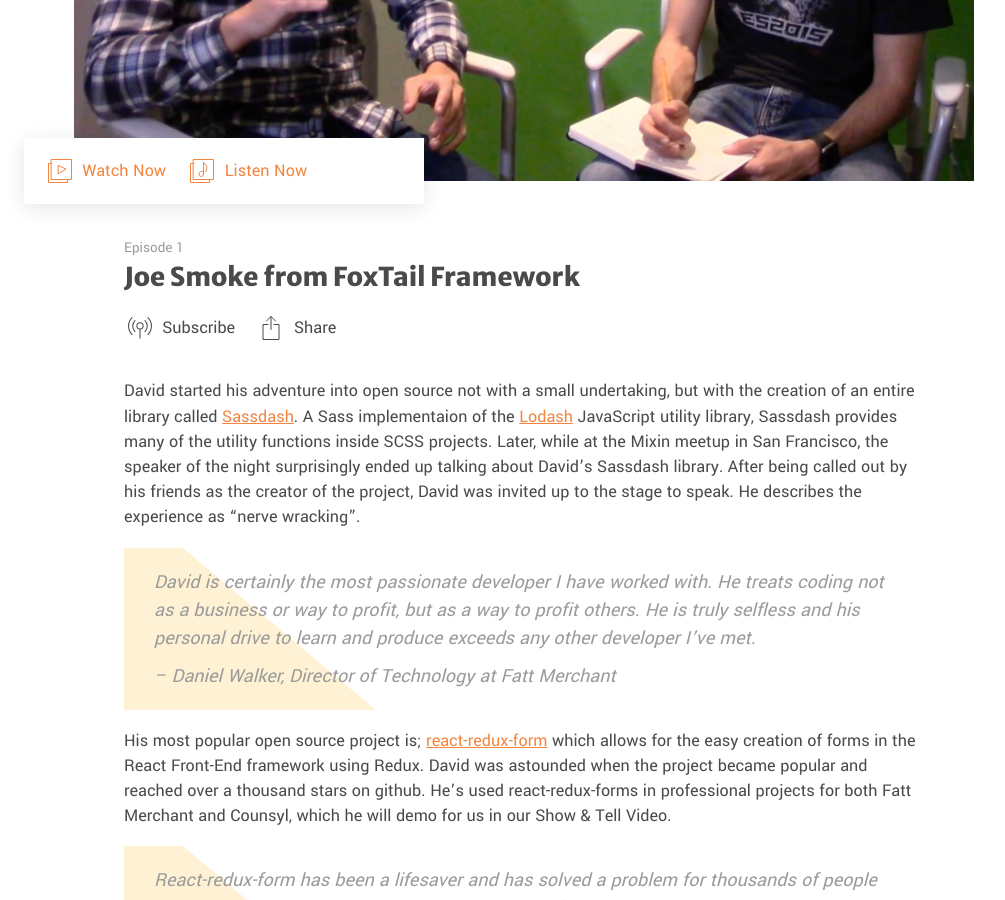
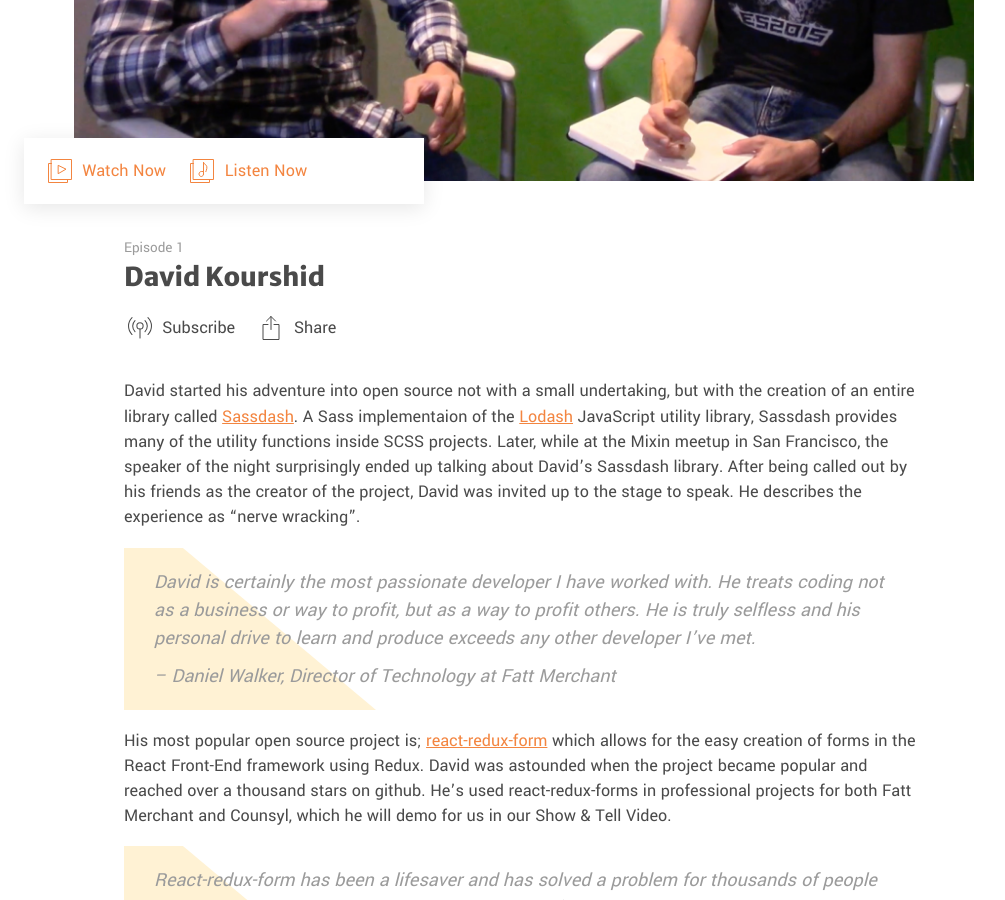
Before and after one commit to Code-Pop/open-sourcecraft, a Jekyll site: the page built from _episodes/david-kourshid.markdown, in a window 1280 px wide and 900 px high, scrolled down 413 px. Shown: the whole window, without its empty margins (116-1121 px from the left). Built offline with Jekyll 4.4.1, drawn with Linux system fonts in a browser that asks for light colours.

Commit message:
Updated David Kourshid

```diff
--- a/_episodes/david-kourshid.markdown
+++ b/_episodes/david-kourshid.markdown
@@ -1,5 +1,5 @@
 ---
-title: Joe Smoke from FoxTail Framework
+title: David Kourshid
 date: 2017-01-30 17:36:00 -05:00
 excerpt: Still in his twenties and his Open Source work already landed him two full-time
   jobs, one with Microsoft.
```
